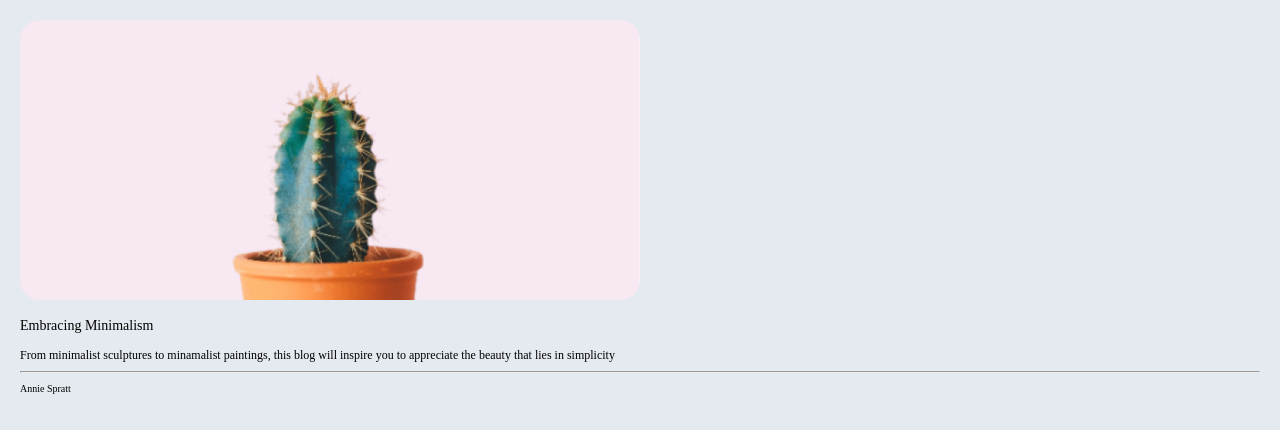
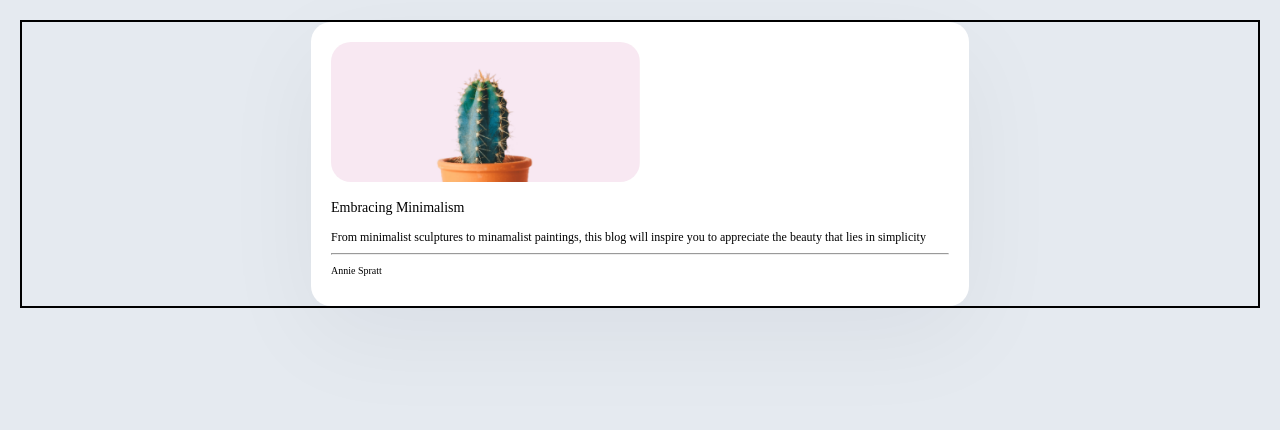
Before and after one commit to itsmeanaaa/scrimba, a plain HTML site: page Minimal Blog Card/index.html in a window 1280 px wide. Drawn offline with Linux system fonts and the light colour scheme.

Commit message:
Update index.html

```diff
--- a/Minimal Blog Card/index.html
+++ b/Minimal Blog Card/index.html
@@ -3,18 +3,19 @@
 <head>
     <meta charset="UTF-8">
     <meta name="viewport" content="width=device-width, initial-scale=1.0">
-    <title>Document</title>
+    <title>Minimal Blog</title>
     <link rel="stylesheet" href="css/style.css">
 </head>
 
 <body>
-    <div class="First-section">
-
+    <div class="first-section">
+        <div class="second-section">
             <img src="Photos/cactus_img.jpg" class = "cactus-section">
             <p class="header">Embracing Minimalism</p>
             <p class="content"> From minimalist sculptures to minamalist paintings, this blog will inspire you to appreciate the beauty that lies in simplicity</p>
             <hr>
             <p class="author">Annie  Spratt</p>
+        </div>
     </div>
 </body>
 </html>
```
